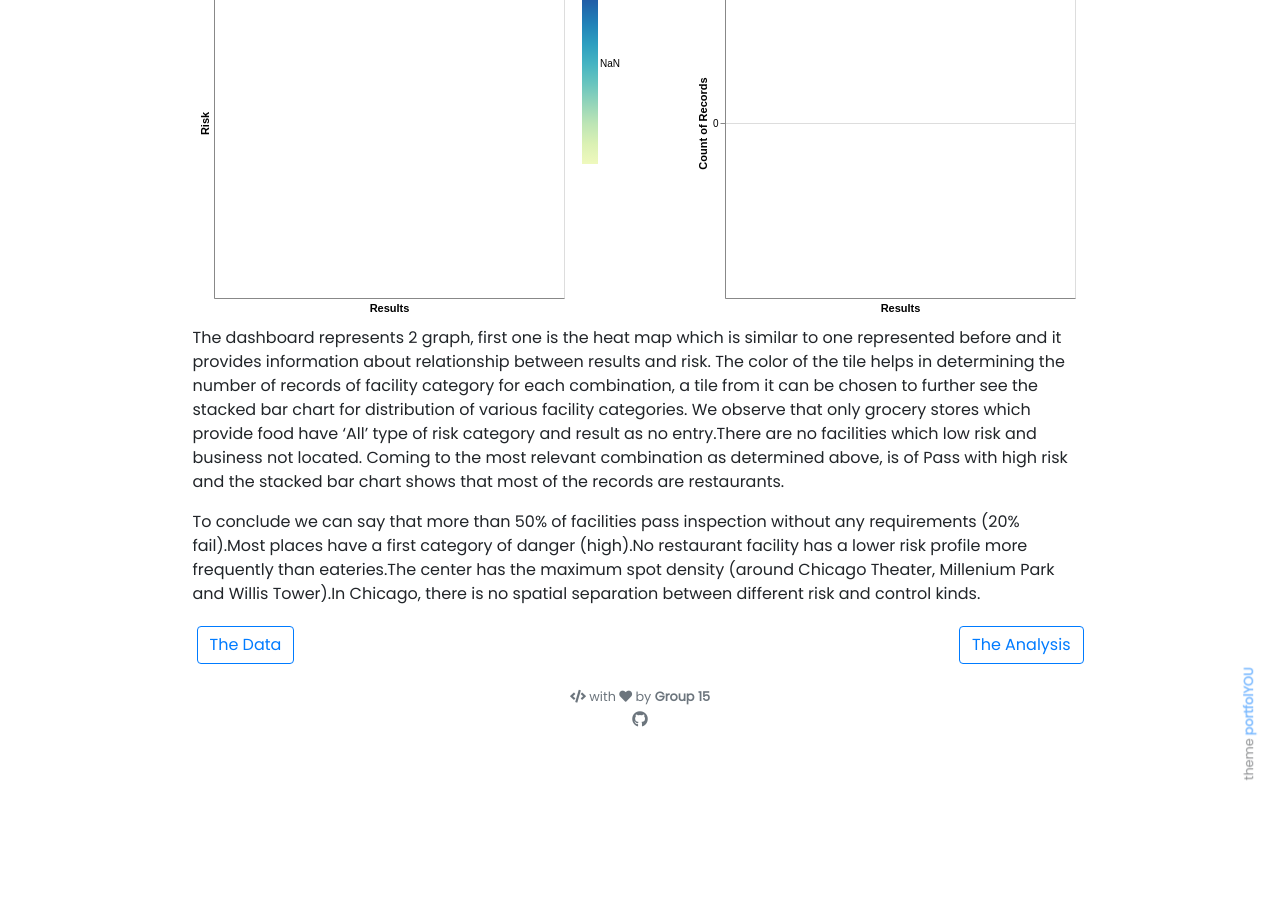
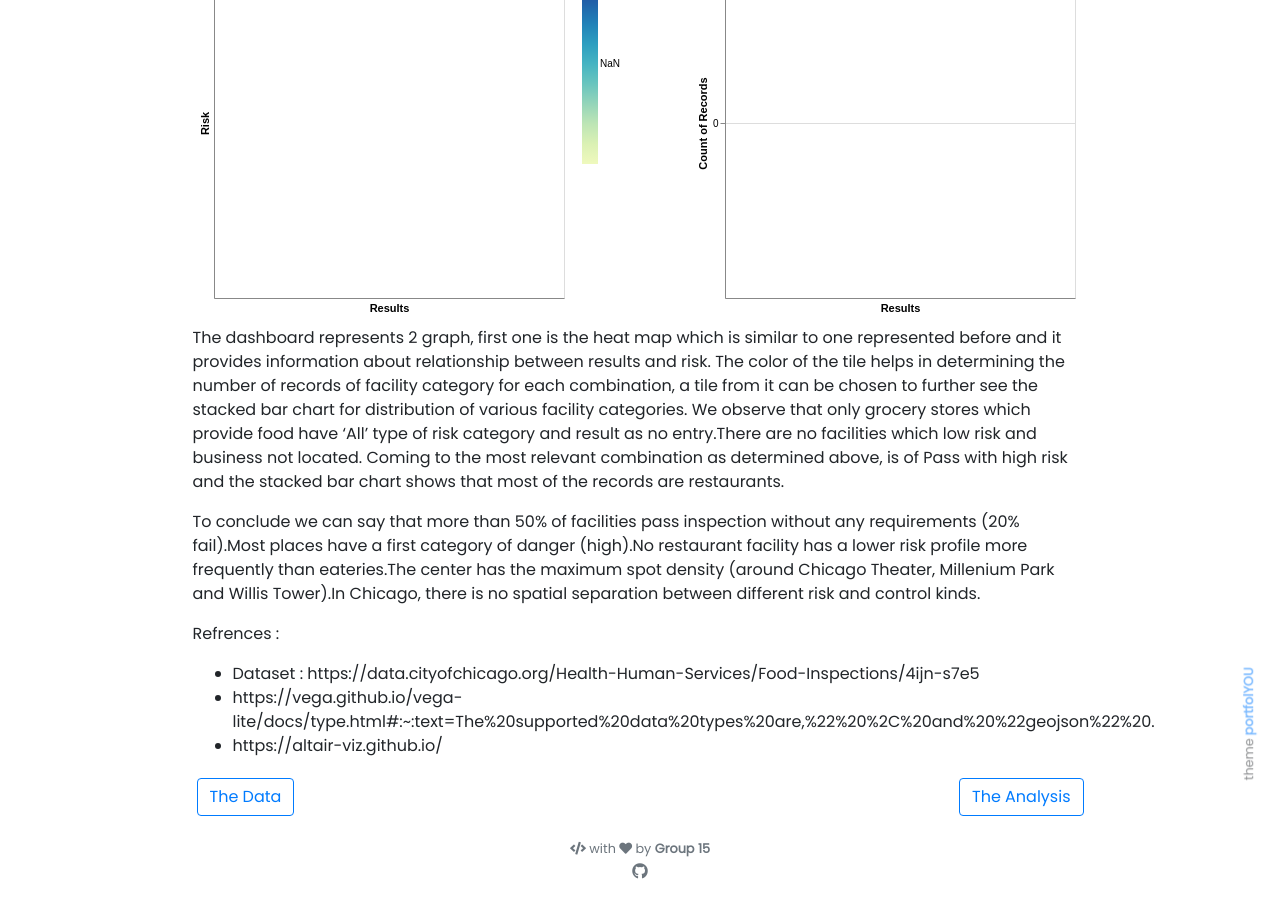
Before and after one commit to Vishwa79/vishwa79.github.io, a Jekyll site: the page built from _projects/final_project.md, in a window 1280 px wide and 900 px high, scrolled down 1600 px. Built offline with Jekyll 4.4.1, drawn with Linux system fonts in a browser that asks for light colours; nearby versions of some CDN libraries; before the commit the page ends 2348 px from its top, so only the background shows below that.

Commit message:
analysis

```diff
--- a/_projects/final_project.md
+++ b/_projects/final_project.md
@@ -47,6 +47,15 @@ It's time to compare the information we know about the danger and various kinds
 The dashboard represents 2 graph, first one is the heat map which is similar to one represented before and it provides information about relationship between results and risk. The color of the tile helps in determining the number of records of facility category for each combination, a tile from it can be chosen to further see the stacked bar chart for distribution of various facility categories. We observe that only grocery stores which provide food have 'All' type of risk category and result as no entry.There are no facilities which low risk and business not located. Coming to the most relevant combination as determined above, is of Pass with high risk and the stacked bar chart shows that most of the records are restaurants.
 
 To conclude we can say that more than 50% of facilities pass inspection without any requirements (20% fail).Most places have a first category of danger (high).No restaurant facility has a lower risk profile more frequently than eateries.The center has the maximum spot density (around Chicago Theater, Millenium Park and Willis Tower).In Chicago, there is no spatial separation between different risk and control kinds.
+
+
+Refrences :
+- Dataset : https://data.cityofchicago.org/Health-Human-Services/Food-Inspections/4ijn-s7e5
+- https://vega.github.io/vega-lite/docs/type.html#:~:text=The%20supported%20data%20types%20are,%22%20%2C%20and%20%22geojson%22%20.
+- https://altair-viz.github.io/
+
+
+
 <!-- these are written in a combo of html and liquid -->
 
 <div class="left">
```
Also changed, not shown: 2 other files.
